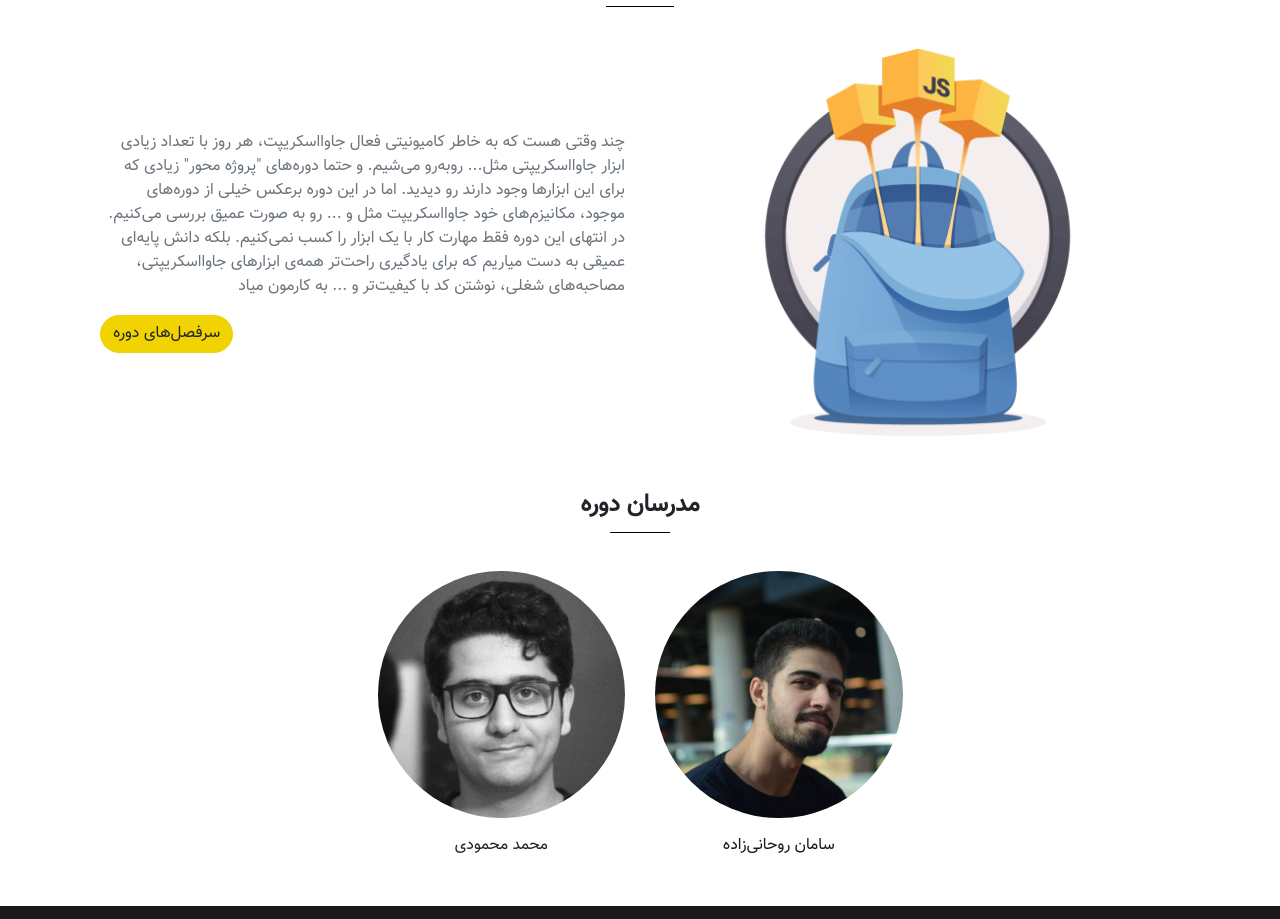
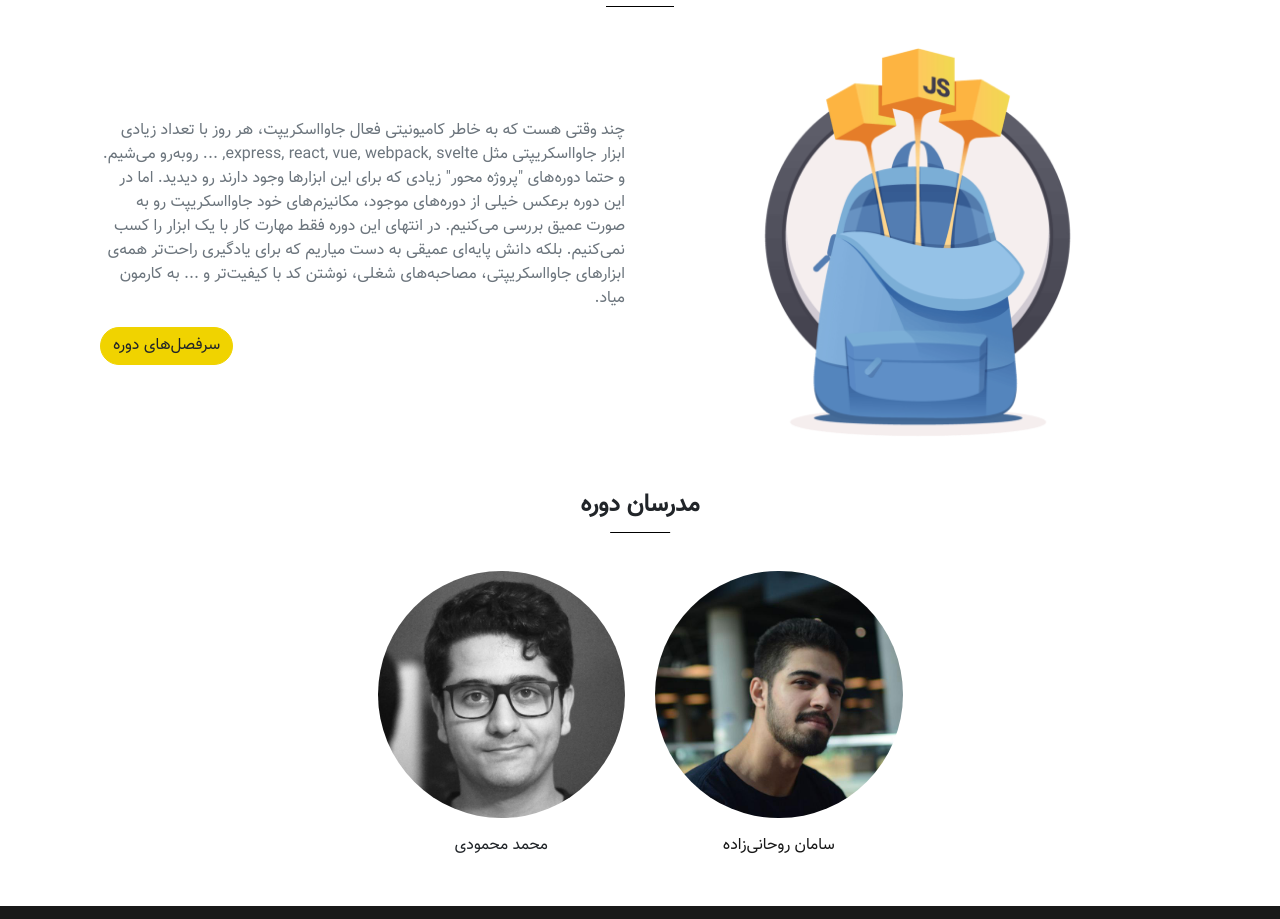
Before and after one commit to SamanRohanizade/uscjs, a Gatsby site: page / in a window 1280 px wide. Shown: the part 879-1798 px from the top of the page. Built offline with nearby package versions, Linux system fonts and the light colour scheme; Gatsby itself is replaced by a stand-in of ours.

Commit message:
change about course text in index page

```diff
--- a/src/pages/index.js
+++ b/src/pages/index.js
@@ -24,11 +24,9 @@ const IndexPage = () => (
         </div>
         <div className="col-md-6 d-flex flex-column justify-content-center mt-4 mt-md-0">
           <p className="text-muted">
-          چند وقتی هست که به خاطر کامیونیتی فعال جاوااسکریپت، هر روز با تعداد زیادی ابزار جاوااسکریپتی مثل... روبه‌رو می‌شیم. و حتما دوره‌های "پروژه محور" زیادی که برای این ابزارها وجود دارند رو دیدید.
-
-اما در این دوره برعکس خیلی از دوره‌های موجود، مکانیزم‌های خود جاوااسکریپت مثل و ... رو به صورت عمیق بررسی می‌کنیم.
-
-در انتهای این دوره فقط مهارت کار با یک ابزار را کسب نمی‌کنیم. بلکه دانش پایه‌ای عمیقی به دست میاریم که برای یادگیری راحت‌تر همه‌ی ابزارهای جاوااسکریپتی، مصاحبه‌های شغلی، نوشتن کد با کیفیت‌تر و ... به کارمون میاد
+          چند وقتی هست که به خاطر کامیونیتی فعال جاوااسکریپت، هر روز با تعداد زیادی ابزار جاوااسکریپتی مثل express, react, vue, webpack,  svelte, ... روبه‌رو می‌شیم. و حتما دوره‌های "پروژه محور" زیادی که برای این ابزارها وجود دارند رو دیدید.
+          اما در این دوره برعکس خیلی از دوره‌های موجود، مکانیزم‌های خود جاوااسکریپت رو به صورت عمیق بررسی می‌کنیم.
+          در انتهای این دوره فقط مهارت کار با یک ابزار را کسب نمی‌کنیم. بلکه دانش پایه‌ای عمیقی به دست میاریم که برای یادگیری راحت‌تر همه‌ی ابزارهای جاوااسکریپتی، مصاحبه‌های شغلی، نوشتن کد با کیفیت‌تر و ... به کارمون میاد.
           </p>
           <div className="text-left">
             <Link to="/topics" className="btn btn-primary btn-rounded">
```
